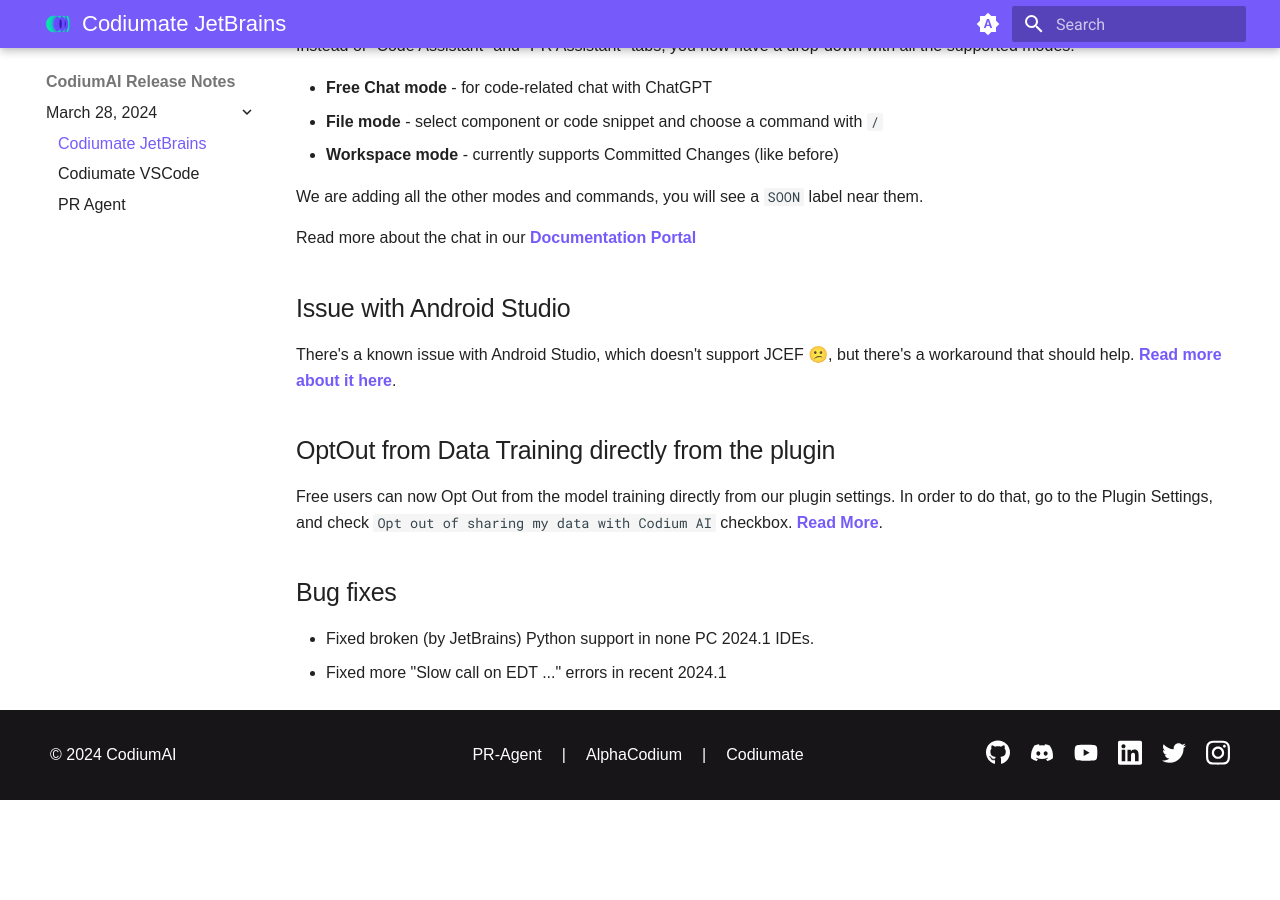
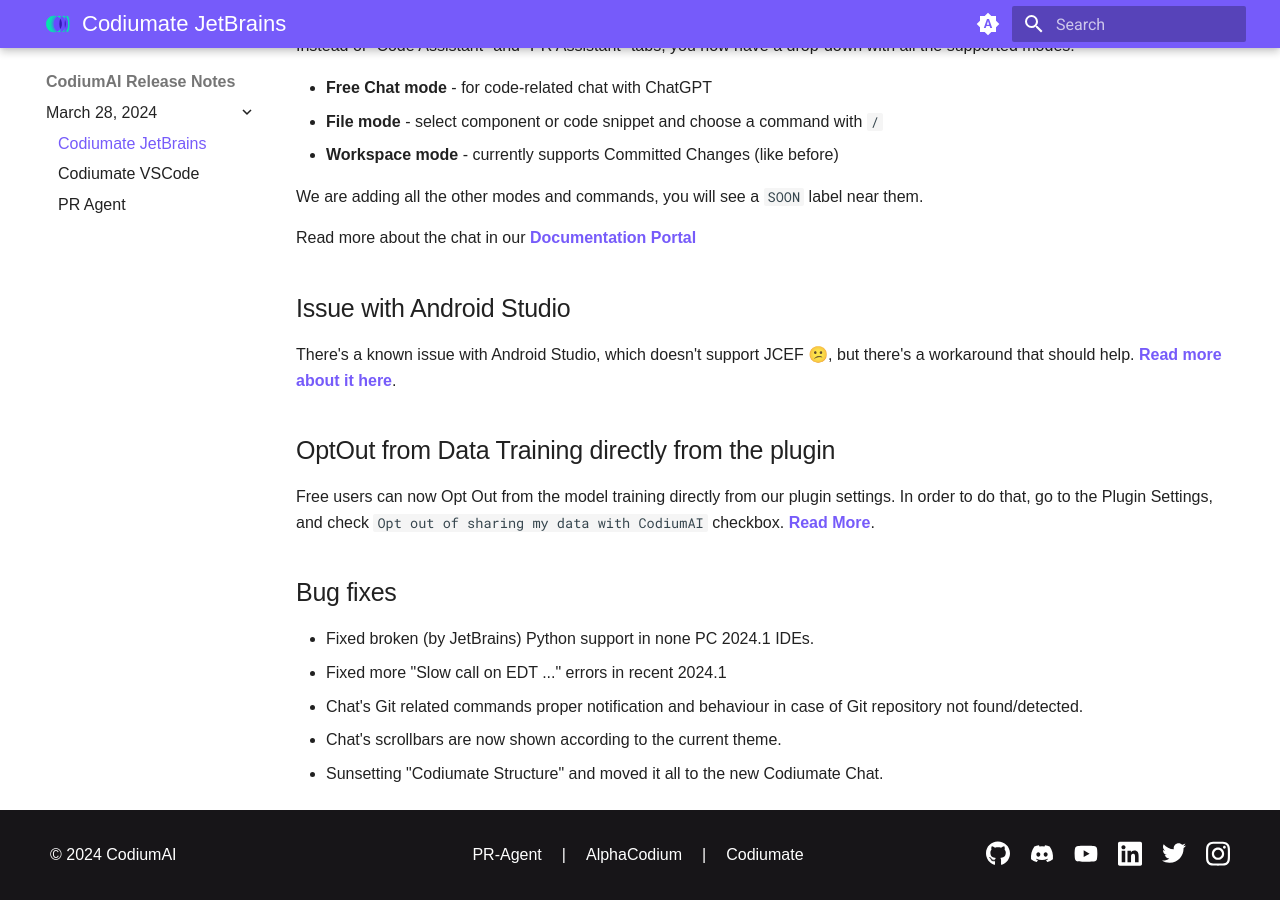
Before and after one commit to Codium-ai/release-notes, an MkDocs documentation site: the page built from docs/versions/2024-3-28/jetbrains.md, in a window 1280 px wide and 900 px high, scrolled down 1099 px. Built offline with MkDocs 1.6.1 and Material for MkDocs 9.7.7, drawn with Linux system fonts in a browser that asks for light colours; before the commit the page ends 1899 px from its top, so only the background shows below that.

Commit message:
update jb release notes

```diff
--- a/docs/versions/2024-3-28/jetbrains.md
+++ b/docs/versions/2024-3-28/jetbrains.md
@@ -32,9 +32,12 @@
 
 ## OptOut from Data Training directly from the plugin
 
-Free users can now Opt Out from the model training directly from our plugin settings. In order to do that, go to the Plugin Settings, and check `Opt out of sharing my data with Codium AI` checkbox. **[Read More](http://codiumate-docs.codium.ai/installation/opt-out/)**.
+Free users can now Opt Out from the model training directly from our plugin settings. In order to do that, go to the Plugin Settings, and check `Opt out of sharing my data with CodiumAI` checkbox. **[Read More](http://codiumate-docs.codium.ai/installation/opt-out/)**.
 
 ## Bug fixes
 
 - Fixed broken (by JetBrains) Python support in none PC 2024.1 IDEs.
 - Fixed more "Slow call on EDT ..." errors in recent 2024.1
+- Chat's Git related commands proper notification and behaviour in case of Git repository not found/detected.
+- Chat's scrollbars are now shown according to the current theme.
+- Sunsetting "Codiumate Structure" and moved it all to the new Codiumate Chat.
```
